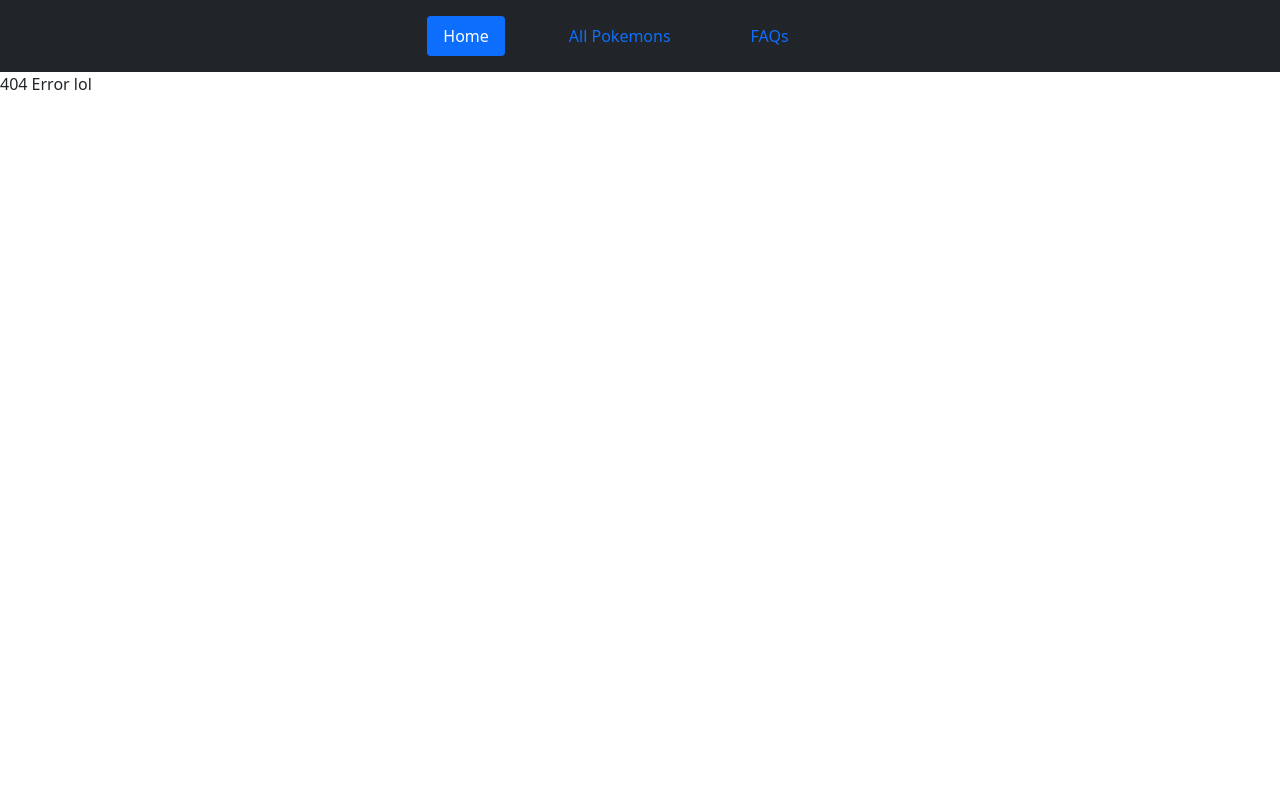
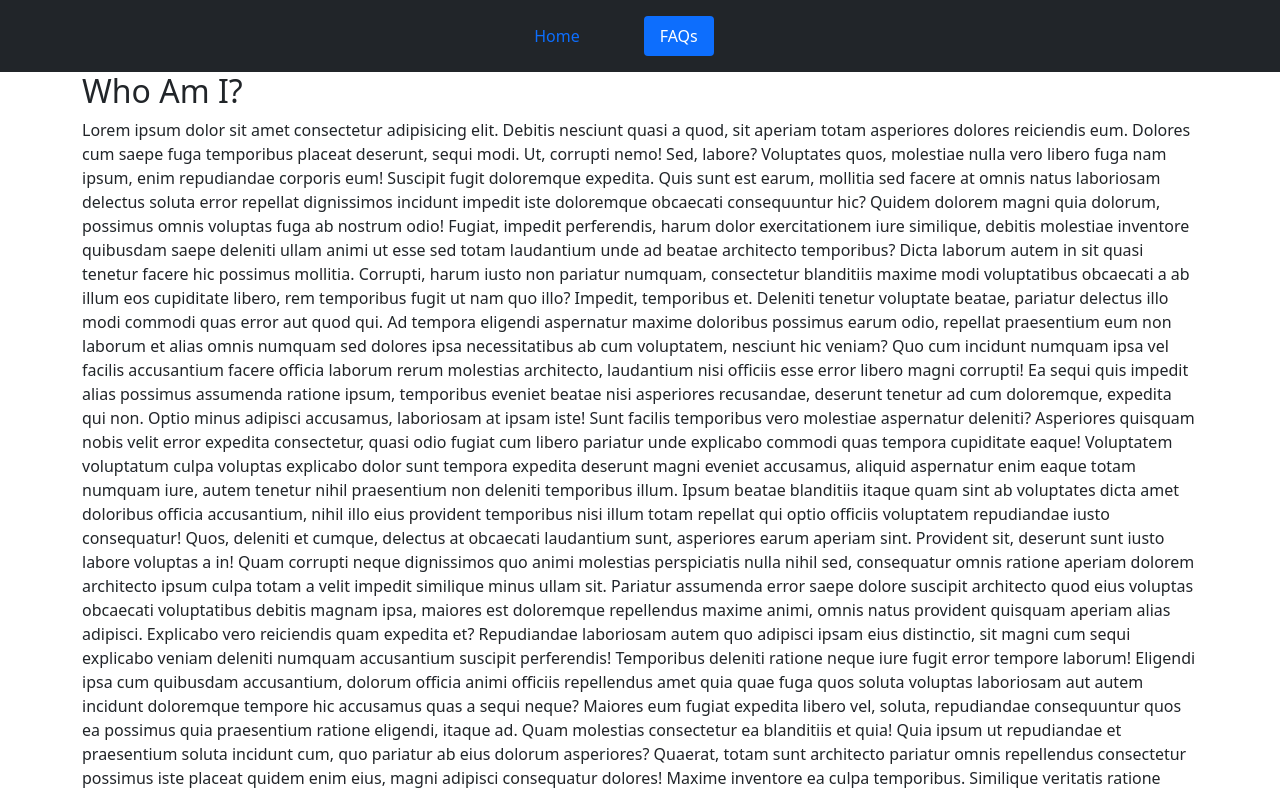
Before and after one commit to minuminuminu/pokedex-react, a React (Vite) app: page /faq in a window 1280 px wide. Before the commit this address had no page. Shown: the top 794 px of the page. Built offline with nearby package versions, Linux system fonts and the light colour scheme.

Commit message:
finalize fetch, render

```diff
--- a/src/App.jsx
+++ b/src/App.jsx
@@ -1,23 +1,25 @@
 import { NavBar } from "./components/NavBar";
-import { PokemonCard } from "./components/PokemonCard";
-import { useState, useEffect } from "react";
 import { Route, Switch } from "react-router-dom";
 import { HomePage } from "./pages/HomePage";
 import { PokemonDetailPage } from "./pages/PokemonDetailPage";
 import { BrowserRouter } from "react-router-dom";
 import { ErrorPage } from "./pages/ErrorPage";
+import { FaqPage } from "./pages/FaqPage";
 
 function App() {
   return (
     <div>
-      <NavBar />
       <BrowserRouter>
+        <NavBar />
         <Switch>
           <Route path="/" exact>
             <HomePage />
           </Route>
           <Route path="/details/:id">
             <PokemonDetailPage />
+          </Route>
+          <Route path="/faq">
+            <FaqPage />
           </Route>
           <Route path="*">
             <ErrorPage />
--- a/src/components/NavBar.jsx
+++ b/src/components/NavBar.jsx
@@ -1,21 +1,29 @@
+import { Link, useLocation } from "react-router-dom";
+
 export const NavBar = () => {
+  const location = useLocation();
+
   return (
     <header className="d-flex justify-content-center py-3 navbar-dark bg-dark">
       <ul className="nav nav-pills">
         <li className="nav-item me-5">
-          <a href="#" className="nav-link active" aria-current="page">
+          <Link
+            to={"/"}
+            className={`nav-link ${location.pathname == "/" ? "active" : ""}`}
+            aria-current="page"
+          >
             Home
-          </a>
+          </Link>
         </li>
         <li className="nav-item me-5">
-          <a href="#" className="nav-link">
-            All Pokemons
-          </a>
-        </li>
-        <li className="nav-item me-5">
-          <a href="#" className="nav-link">
+          <Link
+            to={"/faq"}
+            className={`nav-link ${
+              location.pathname == "/faq" ? "active" : ""
+            }`}
+          >
             FAQs
-          </a>
+          </Link>
         </li>
       </ul>
     </header>
--- a/src/components/Pokedex.jsx
+++ b/src/components/Pokedex.jsx
@@ -7,7 +7,7 @@ export const Pokedex = () => {
   useEffect(() => {
     const fetchData = async () => {
       const pokemonsData = await fetch(
-        `https://pokeapi.co/api/v2/pokemon?limit=20`
+        `https://pokeapi.co/api/v2/pokemon?limit=898`
       );
       const datafromJson = await pokemonsData.json();
 
--- /dev/null
+++ b/src/pages/FaqPage.jsx
@@ -0,0 +1,115 @@
+import React from "react";
+
+export const FaqPage = () => {
+  return (
+    <div className="container">
+      <h2>Who Am I?</h2>
+      Lorem ipsum dolor sit amet consectetur adipisicing elit. Debitis nesciunt
+      quasi a quod, sit aperiam totam asperiores dolores reiciendis eum. Dolores
+      cum saepe fuga temporibus placeat deserunt, sequi modi. Ut, corrupti nemo!
+      Sed, labore? Voluptates quos, molestiae nulla vero libero fuga nam ipsum,
+      enim repudiandae corporis eum! Suscipit fugit doloremque expedita. Quis
+      sunt est earum, mollitia sed facere at omnis natus laboriosam delectus
+      soluta error repellat dignissimos incidunt impedit iste doloremque
+      obcaecati consequuntur hic? Quidem dolorem magni quia dolorum, possimus
+      omnis voluptas fuga ab nostrum odio! Fugiat, impedit perferendis, harum
+      dolor exercitationem iure similique, debitis molestiae inventore quibusdam
+      saepe deleniti ullam animi ut esse sed totam laudantium unde ad beatae
+      architecto temporibus? Dicta laborum autem in sit quasi tenetur facere hic
+      possimus mollitia. Corrupti, harum iusto non pariatur numquam, consectetur
+      blanditiis maxime modi voluptatibus obcaecati a ab illum eos cupiditate
+      libero, rem temporibus fugit ut nam quo illo? Impedit, temporibus et.
+      Deleniti tenetur voluptate beatae, pariatur delectus illo modi commodi
+      quas error aut quod qui. Ad tempora eligendi aspernatur maxime doloribus
+      possimus earum odio, repellat praesentium eum non laborum et alias omnis
+      numquam sed dolores ipsa necessitatibus ab cum voluptatem, nesciunt hic
+      veniam? Quo cum incidunt numquam ipsa vel facilis accusantium facere
+      officia laborum rerum molestias architecto, laudantium nisi officiis esse
+      error libero magni corrupti! Ea sequi quis impedit alias possimus
+      assumenda ratione ipsum, temporibus eveniet beatae nisi asperiores
+      recusandae, deserunt tenetur ad cum doloremque, expedita qui non. Optio
+      minus adipisci accusamus, laboriosam at ipsam iste! Sunt facilis
+      temporibus vero molestiae aspernatur deleniti? Asperiores quisquam nobis
+      velit error expedita consectetur, quasi odio fugiat cum libero pariatur
+      unde explicabo commodi quas tempora cupiditate eaque! Voluptatem
+      voluptatum culpa voluptas explicabo dolor sunt tempora expedita deserunt
+      magni eveniet accusamus, aliquid aspernatur enim eaque totam numquam iure,
+      autem tenetur nihil praesentium non deleniti temporibus illum. Ipsum
+      beatae blanditiis itaque quam sint ab voluptates dicta amet doloribus
+      officia accusantium, nihil illo eius provident temporibus nisi illum totam
+      repellat qui optio officiis voluptatem repudiandae iusto consequatur!
+      Quos, deleniti et cumque, delectus at obcaecati laudantium sunt,
+      asperiores earum aperiam sint. Provident sit, deserunt sunt iusto labore
+      voluptas a in! Quam corrupti neque dignissimos quo animi molestias
+      perspiciatis nulla nihil sed, consequatur omnis ratione aperiam dolorem
+      architecto ipsum culpa totam a velit impedit similique minus ullam sit.
+      Pariatur assumenda error saepe dolore suscipit architecto quod eius
+      voluptas obcaecati voluptatibus debitis magnam ipsa, maiores est
+      doloremque repellendus maxime animi, omnis natus provident quisquam
+      aperiam alias adipisci. Explicabo vero reiciendis quam expedita et?
+      Repudiandae laboriosam autem quo adipisci ipsam eius distinctio, sit magni
+      cum sequi explicabo veniam deleniti numquam accusantium suscipit
+      perferendis! Temporibus deleniti ratione neque iure fugit error tempore
+      laborum! Eligendi ipsa cum quibusdam accusantium, dolorum officia animi
+      officiis repellendus amet quia quae fuga quos soluta voluptas laboriosam
+      aut autem incidunt doloremque tempore hic accusamus quas a sequi neque?
+      Maiores eum fugiat expedita libero vel, soluta, repudiandae consequuntur
+      quos ea possimus quia praesentium ratione eligendi, itaque ad. Quam
+      molestias consectetur ea blanditiis et quia! Quia ipsum ut repudiandae et
+      praesentium soluta incidunt cum, quo pariatur ab eius dolorum asperiores?
+      Quaerat, totam sunt architecto pariatur omnis repellendus consectetur
+      possimus iste placeat quidem enim eius, magni adipisci consequatur
+      dolores! Maxime inventore ea culpa temporibus. Similique veritatis ratione
+      eligendi hic id quas! Error doloremque praesentium earum expedita rerum,
+      dignissimos ipsam nemo vitae esse numquam voluptatum animi iste explicabo
+      eum aut. Natus voluptatum quam, ratione accusamus neque sequi fuga nihil
+      ea itaque quis excepturi aperiam laudantium odit ipsa officiis. Doloribus
+      doloremque quo blanditiis possimus consequuntur iusto natus veniam,
+      molestias dolor modi vel quisquam minus recusandae incidunt reprehenderit,
+      repellendus assumenda quibusdam ipsam. Magnam ab eos maiores quasi facilis
+      distinctio nulla alias nam, at sunt enim delectus ipsa harum error, earum
+      consequatur animi nostrum dolorem doloremque labore cum? Tempore
+      laudantium quod adipisci placeat laboriosam totam explicabo culpa, fuga
+      quos veritatis maxime! Dolorum perferendis praesentium facere aliquid
+      optio voluptatibus est neque dicta natus consequatur eos reprehenderit,
+      veritatis unde reiciendis deserunt nihil doloremque quos harum non
+      accusantium laboriosam temporibus quidem illum sequi. Ducimus deleniti
+      eveniet voluptatem expedita doloremque mollitia adipisci harum suscipit
+      tenetur maiores, dicta odit at et voluptatibus. Modi facilis provident ad
+      est, neque, hic expedita tempore officia, reprehenderit laboriosam
+      mollitia! Corporis non accusantium ipsum, sapiente quis laudantium nam
+      consequuntur similique eaque ipsam voluptates velit excepturi perferendis
+      consequatur praesentium quae nemo reiciendis doloremque quaerat dolorum?
+      Numquam aspernatur necessitatibus vitae quas animi. Reprehenderit
+      veritatis, animi excepturi laudantium quas vero incidunt, tempora et
+      provident consectetur earum est dolore pariatur vitae perferendis
+      blanditiis esse tenetur aspernatur? Autem illo iure dolor ex magni, facere
+      consectetur quis magnam eius doloribus enim porro. Adipisci accusamus amet
+      dolore ullam consequatur placeat ipsa repellendus obcaecati, quia atque in
+      quod enim eius sequi quo fugit vitae quaerat nesciunt expedita voluptatem
+      soluta! Nobis aperiam corporis reiciendis enim fugit ea quo nulla quidem
+      commodi facere sequi, quis cupiditate at alias explicabo nam minus fuga
+      porro iusto atque! Explicabo nulla illum ex laborum quibusdam soluta
+      recusandae eius, ullam aliquid, quasi consequuntur. Blanditiis rem
+      accusantium, voluptas autem nihil quo? Fuga, blanditiis sint inventore
+      dolorum voluptate deleniti porro maxime nulla temporibus commodi animi?
+      Eligendi ipsa sint eos vel corporis tempore ea architecto dolorum
+      voluptate deserunt at qui tempora quibusdam libero ratione eaque
+      necessitatibus adipisci culpa placeat accusamus, alias amet? Tempora,
+      officia. Repellendus nisi blanditiis nesciunt reiciendis! Fugit repellat
+      quis voluptatum illo? Porro, nisi! Repellendus aut quos impedit iusto
+      culpa mollitia, consequuntur dolores eveniet assumenda molestiae accusamus
+      sequi nobis vel voluptatem nulla alias sunt sit expedita adipisci atque
+      voluptate iste? Unde illo fugiat voluptatem aut in, eligendi debitis
+      velit, minima quas ea optio aperiam, maiores odit natus ut aliquam
+      provident repellendus. Iste, voluptate illo qui illum sint repellat
+      dolorum pariatur iusto eaque dolore minus vero incidunt. Provident magnam
+      autem consectetur, voluptas in itaque et nemo voluptate reiciendis
+      asperiores possimus dolorum id, inventore libero aliquid ab voluptates.
+      Magnam nesciunt corporis quas necessitatibus est aliquam sunt quam
+      eligendi dolorem repudiandae ea voluptate recusandae laboriosam architecto
+      commodi minus iusto id esse ratione facere reprehenderit distinctio, eius
+      veritatis? Magnam dolorum laboriosam, ex consequuntur pariatur molestias.
+    </div>
+  );
+};
```
